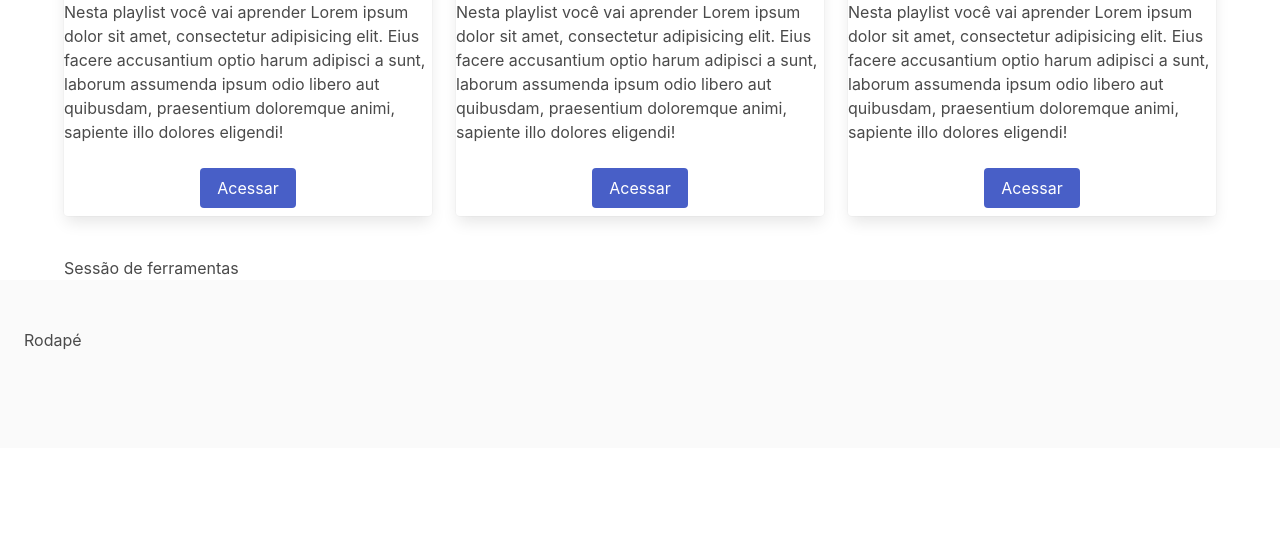
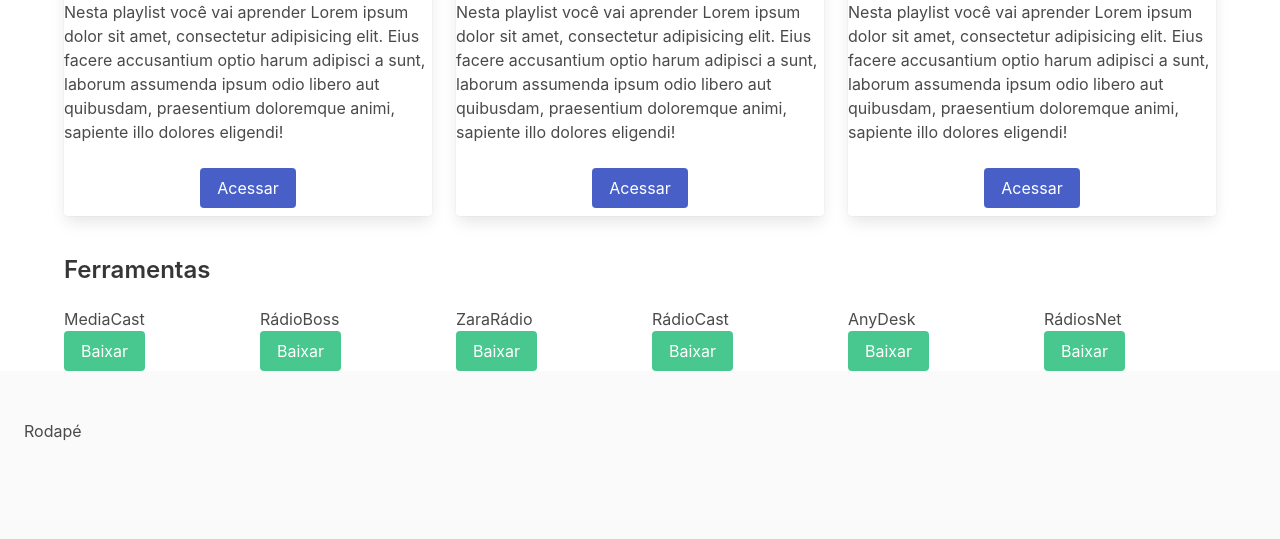
Before and after one commit to fariasbrenno/i9cast, a PHP site: page / in a window 1280 px wide. Shown: the part 924-1463 px from the top of the page. Before the commit the page ends 1274 px from the top, so only its background shows below. Run offline with PHP 8.4, Linux system fonts and the light colour scheme.

Commit message:
Avançando no layout do site

```diff
--- a/index.php
+++ b/index.php
@@ -117,7 +117,57 @@
     </section>
     <!--Seção de ferramentas-->
     <section class="container mt-6">
-      Sessão de ferramentas
+    <h1 class="class title is-4">Ferramentas</h1>
+      <div class="columns">
+        <div class="column">
+          MediaCast
+          <div class="buttons">
+            <a href="#" class="button is-success">
+              Baixar
+            </a>
+          </div>
+        </div>
+        <div class="column">
+          RádioBoss
+          <div class="buttons">
+            <a href="#" class="button is-success">
+              Baixar
+            </a>
+          </div>
+        </div>
+        <div class="column">
+          ZaraRádio
+          <div class="buttons">
+            <a href="#" class="button is-success">
+              Baixar
+            </a>
+          </div>
+        </div>
+        <div class="column">
+          RádioCast
+          <div class="buttons">
+            <a href="#" class="button is-success">
+              Baixar
+            </a>
+          </div>
+        </div>
+        <div class="column">
+          AnyDesk
+          <div class="buttons">
+            <a href="#" class="button is-success">
+              Baixar
+            </a>
+          </div>
+        </div>
+        <div class="column">
+          RádiosNet
+          <div class="buttons">
+            <a href="#" class="button is-success">
+              Baixar
+            </a>
+          </div>
+        </div>
+      </div>
     </section>
     <!--Modal-->
     <div class="modal">
```
